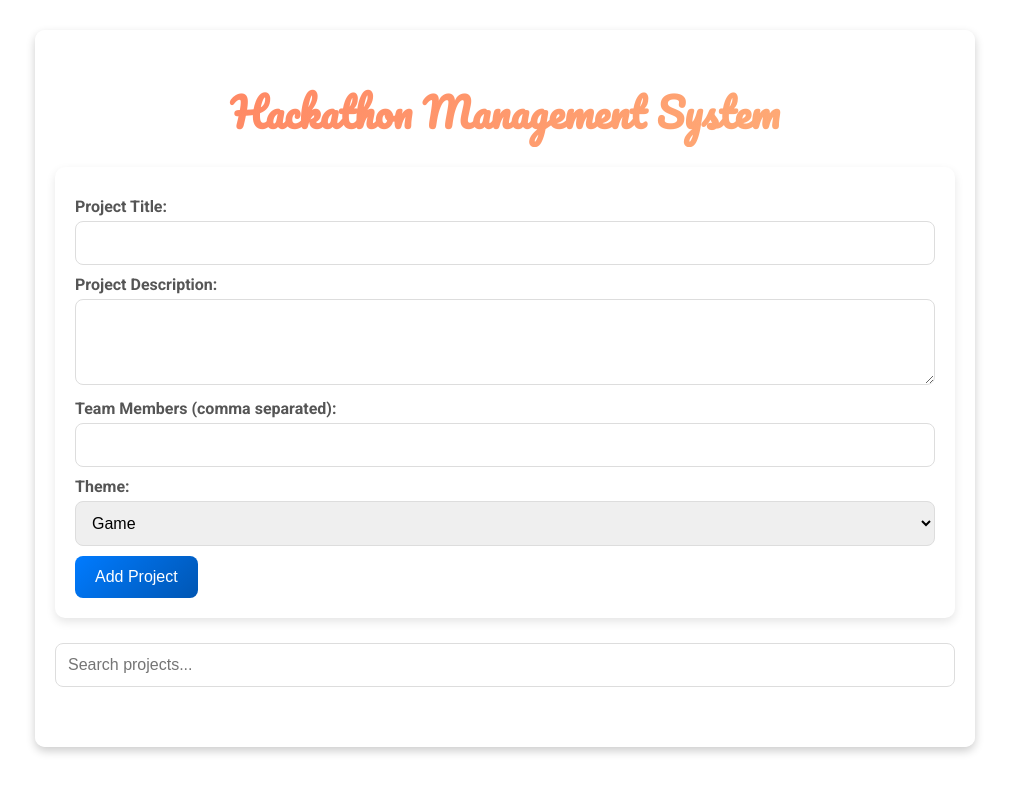
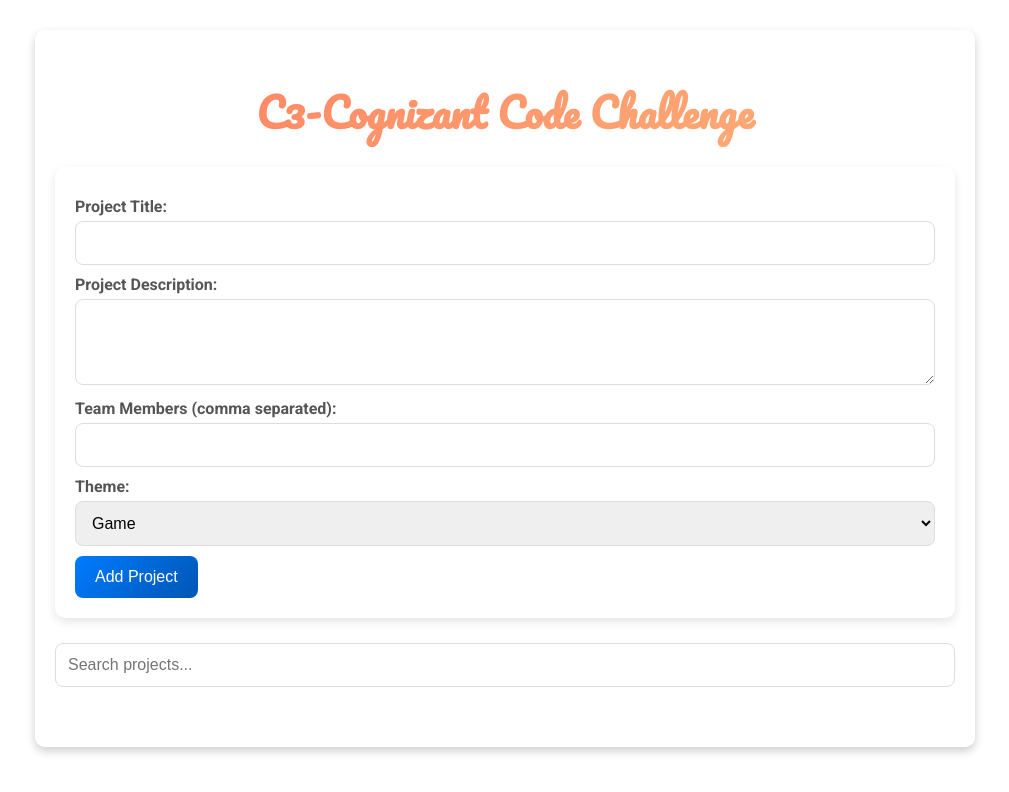
Before and after one commit to mparameshkumar/HackthonManagementSystem, a plain HTML site: page index.html in a window 1280 px wide. Shown: the whole page, without its empty margins (135-1144 px from the left). Drawn offline with Linux system fonts and the light colour scheme.

Commit message:
Update index.html

```diff
--- a/index.html
+++ b/index.html
@@ -9,7 +9,7 @@
 </head>
 <body>
     <div class="container">
-        <h1>Hackathon Management System</h1>
+        <h1>C3-Cognizant Code Challenge</h1>
         <form id="projectForm">
             <label for="title">Project Title:</label>
             <input type="text" id="title" required>
```
